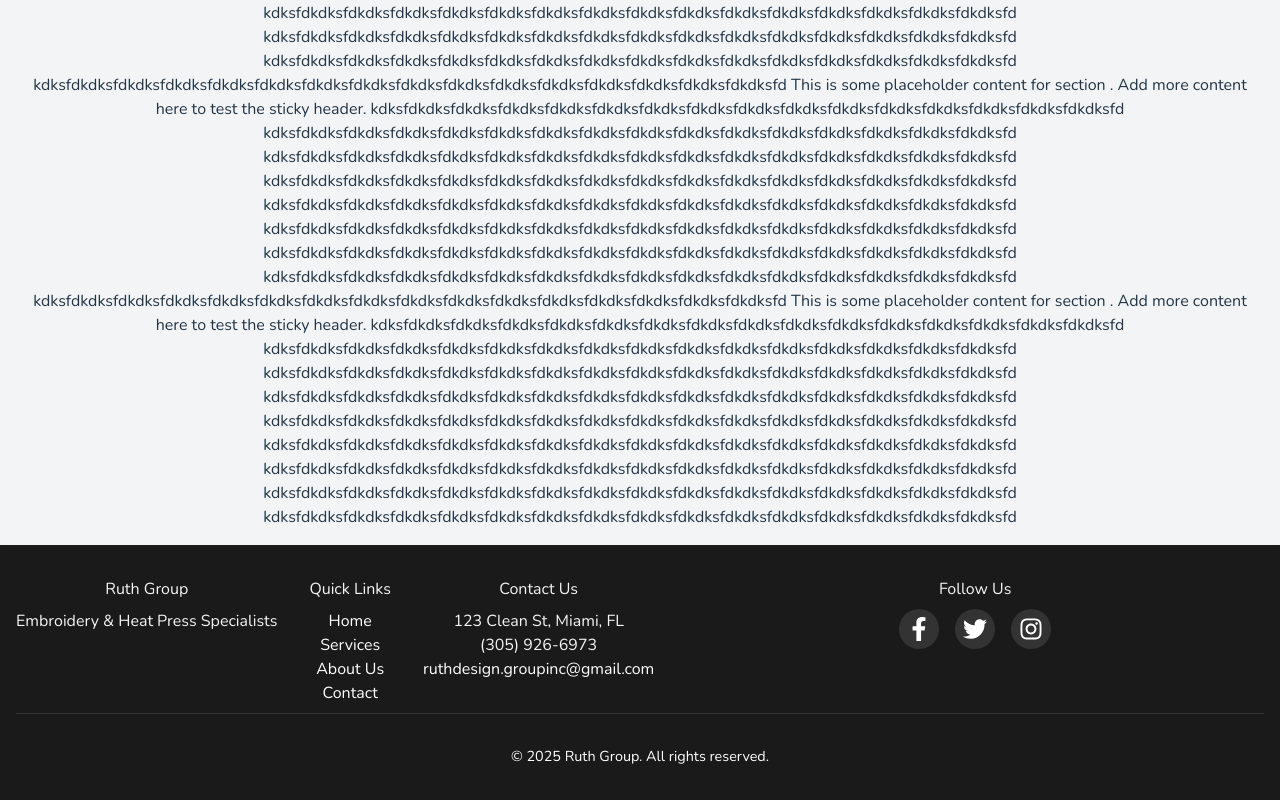
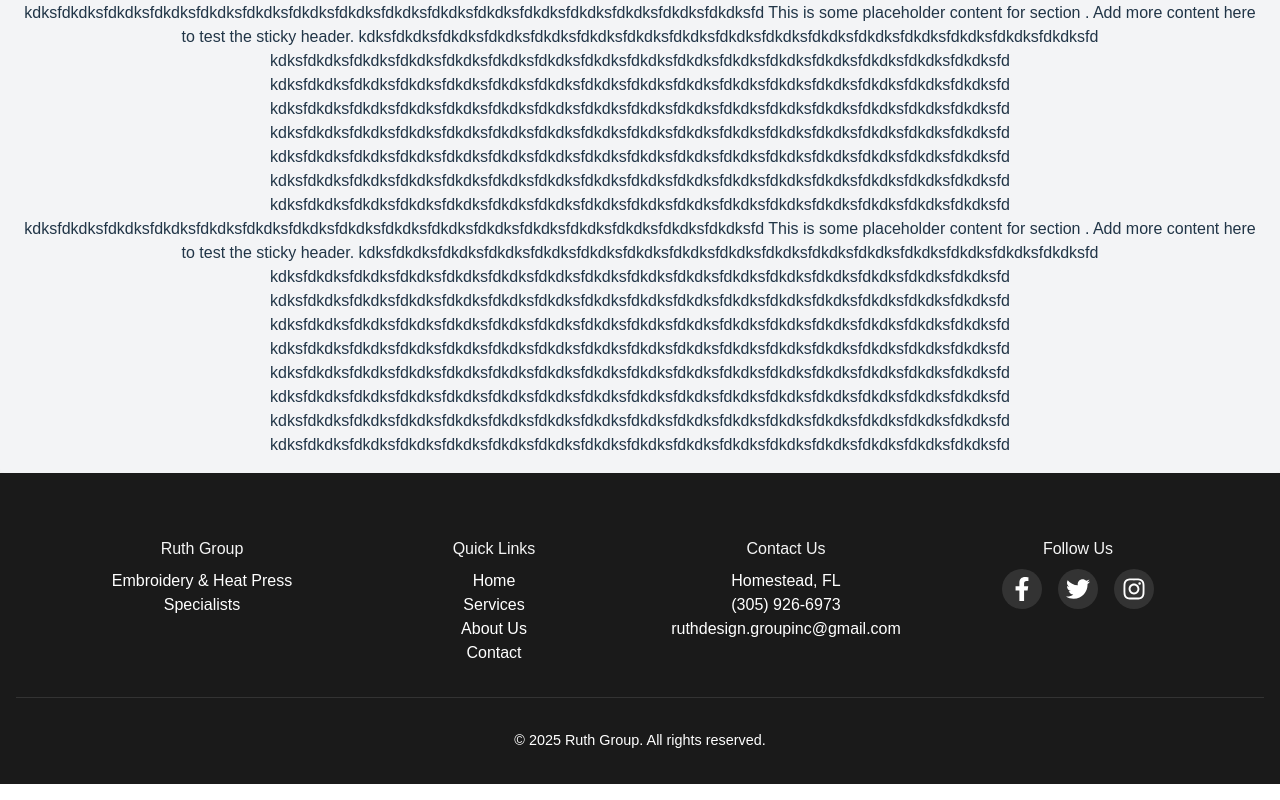
Before and after one commit to b-rycastillo/innovate-cleaning, a React (Vite) app in the folder innovate-cleaning/: page / in a window 1280 px wide. Shown: the part 1176-1976 px from the top of the page. Built offline with nearby package versions, Linux system fonts and the light colour scheme.

Commit message:
refactor

```diff
--- a/innovate-cleaning/src/App.css
+++ b/innovate-cleaning/src/App.css
@@ -1,5 +1,5 @@
 @import "tailwindcss";
-@import url('https://fonts.googleapis.com/css2?family=Inter:wght@400;600;700&display=swap');
+@import url('https://fonts.googleapis.com/css2?family=Nunito:wght@400;600;700&display=swap');
 
 #root {
   max-width: 100%;
--- a/innovate-cleaning/src/components/Footer/Footer.module.scss
+++ b/innovate-cleaning/src/components/Footer/Footer.module.scss
@@ -1,5 +1,4 @@
-@import url('https://fonts.googleapis.com/css2?family=Inter:wght@400;600;700&display=swap');
-@import url('https://fonts.googleapis.com/css2?family=Nunito:wght@400;600;700&display=swap');
+
 .footer {
     font-family: 'Nunito', sans-serif !important;
   background-color: #1a1a1a;
@@ -21,13 +20,23 @@
   flex-wrap: wrap;
   justify-content: space-between;
   gap: 2rem;
-  max-width: 100%;
+  max-width: 1200px;
   margin: 0 auto;
+  padding: 2rem;
+
+  @media (max-width: 768px) {
+    flex-direction: column;
+    align-items: center;
+    text-align: center;
+  }
 }
 
 .companyInfo,
 .navLinks,
 .contactInfo,
+.socialMedia {
+  flex: 1 1 100px;
+}
 
 
 h2, h3 {
@@ -50,7 +59,6 @@ ul {
 .socialMedia {
     text-align: center;
     justify-content: center;
-  flex: 1 1 200px;
 }
 
 .socialIcons {
--- a/innovate-cleaning/src/components/Footer/footerData.json
+++ b/innovate-cleaning/src/components/Footer/footerData.json
@@ -10,7 +10,7 @@
     { "label": "Contact", "url": "/contact" }
   ],
   "contact": {
-    "address": "123 Clean St, Miami, FL",
+    "address": "Homestead, FL",
     "phone": "(305) 926-6973",
     "email": "ruthdesign.groupinc@gmail.com"
   },
```
Also changed, not shown: innovate-cleaning/src/components/Header/Header.tsx (renamed from innovate-cleaning/src/components/Header.tsx).
